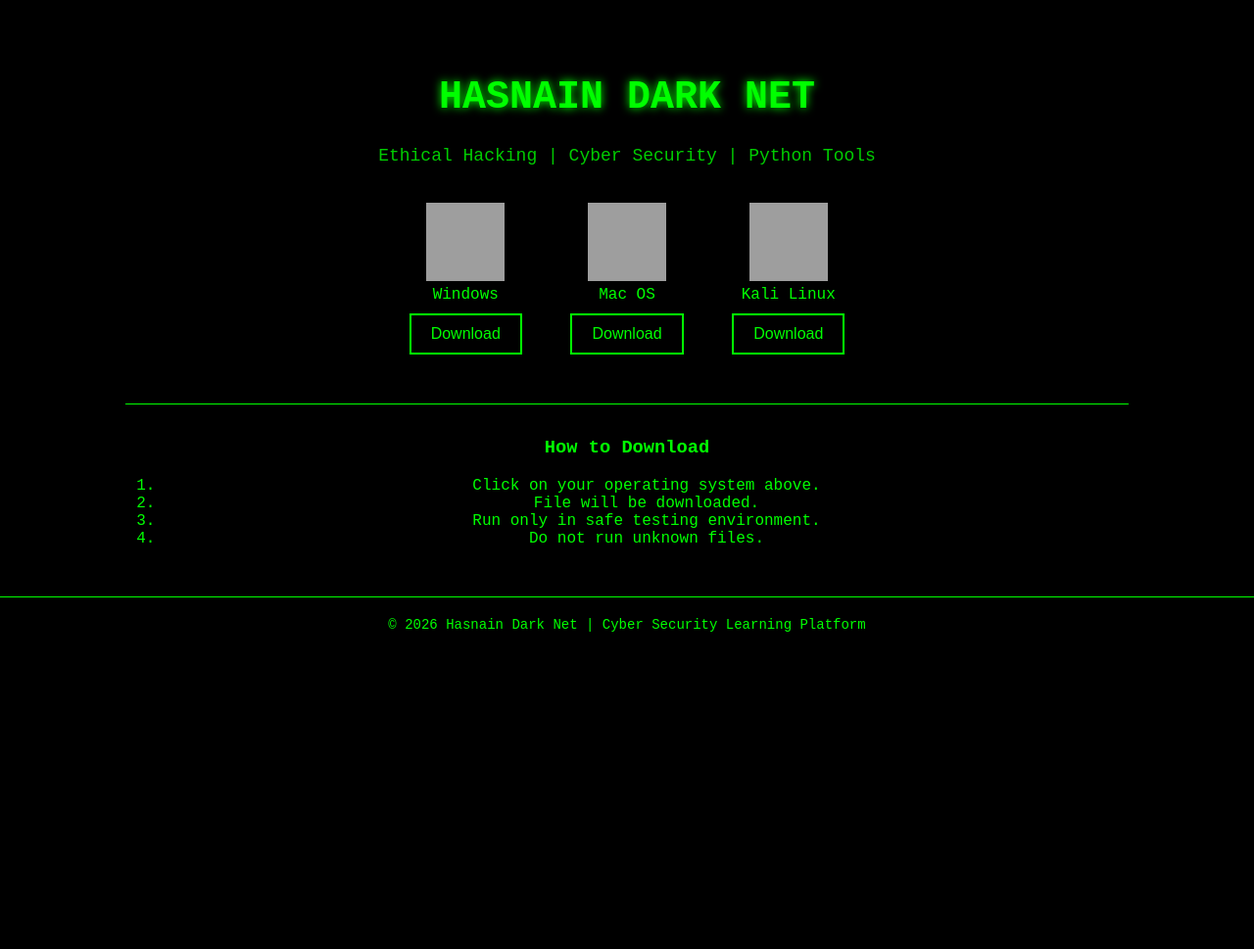
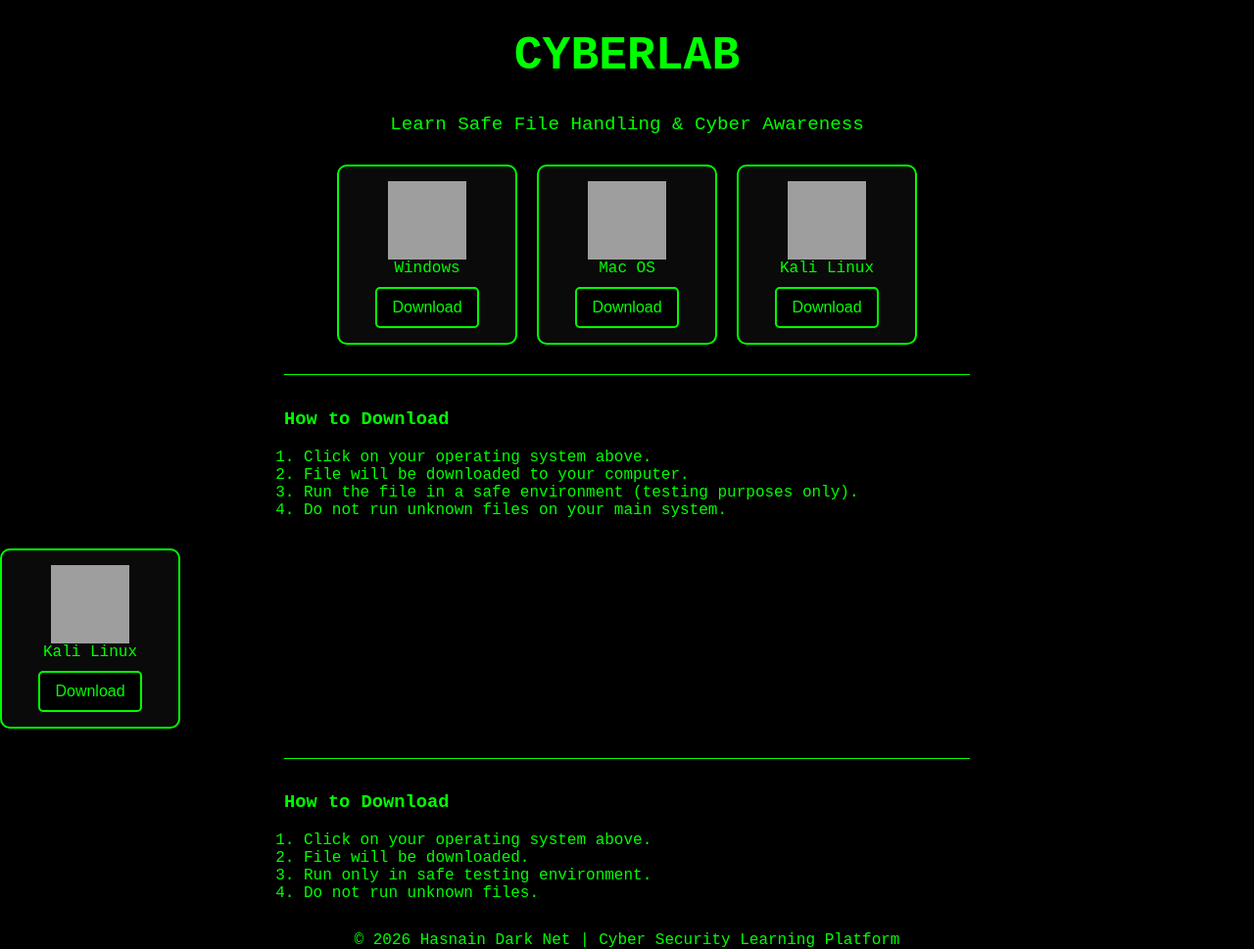
Before and after one commit to HasnainDarkNet/CyberLab, a Flask app: page / in a window 1280 px wide. Shown: the whole page at 98% size. Before the commit the page ends 645 px from the top, so only its background shows below. Run offline with Flask 3, Linux system fonts and the light colour scheme; parts of the project's set-up code (start-up, migrations or seed data) failed here and were passed over; grey boxes are pictures that could not be loaded.

Commit message:
Revamp index.html with new styles and content

```diff
--- a/templates/index.html
+++ b/templates/index.html
@@ -1,40 +1,146 @@
 <!DOCTYPE html>
-<html>
+<html lang="en">
 <head>
-<title>Hasnain Dark Net</title>
+    <meta charset="UTF-8">
+    <meta name="viewport" content="width=device-width, initial-scale=1.0">
+    <title>CyberLab - Safe File Download</title>
+    <style>
+        /* ================= Base Styles ================= */
+        body {
+            background: black;
+            color: #00ff00;
+            font-family: "Courier New", monospace;
+            text-align: center;
+            margin: 0;
+            padding: 0;
+        }
 
-<style>
-body {margin:0;padding:0;background:black;color:#00ff00;font-family:"Courier New", monospace;text-align:center;}
-.terminal {padding-top:50px;}
-h1 {font-size:40px;text-shadow:0 0 10px #00ff00;}
-p {font-size:18px;color:#00cc00;}
-.os-section {display:inline-block;margin:20px;text-align:center;transition:transform 0.3s;}
-.os-section:hover {transform:scale(1.1);}
-.os-icon {width:80px;height:80px;}
-.btn {margin-top:10px;padding:10px 20px;background:black;border:2px solid #00ff00;color:#00ff00;cursor:pointer;font-size:16px;}
-.btn:hover {background:#00ff00;color:black;}
-.download-instructions {margin-top:30px;font-size:16px;color:#00ff00;border-top:1px solid #00ff00;padding-top:15px;width:80%;margin-left:auto;margin-right:auto;}
-footer {margin-top:50px;padding:20px;border-top:1px solid #00ff00;font-size:14px;}
+        h1 {
+            font-size: 3em;
+            margin-top: 30px;
+        }
+
+        p {
+            font-size: 1.2em;
+            margin-bottom: 30px;
+        }
+
+        /* ================= OS Sections ================= */
+        .os-container {
+            display: flex;
+            flex-wrap: wrap;
+            justify-content: center;
+            gap: 20px;
+            padding: 0 10px;
+        }
+
+        .os-section {
+            display: flex;
+            flex-direction: column;
+            align-items: center;
+            background: #0a0a0a;
+            border: 2px solid #00ff00;
+            border-radius: 10px;
+            padding: 15px;
+            width: 150px;
+            transition: transform 0.3s;
+        }
+
+        .os-section:hover {
+            transform: scale(1.05);
+        }
+
+        .os-icon {
+            width: 80px;
+            height: 80px;
+        }
+
+        .btn {
+            margin-top: 10px;
+            padding: 10px 15px;
+            background: black;
+            border: 2px solid #00ff00;
+            color: #00ff00;
+            cursor: pointer;
+            font-size: 16px;
+            border-radius: 5px;
+            width: 100%;
+        }
+
+        .btn:hover {
+            background: #00ff00;
+            color: black;
+        }
+
+        /* ================= Download Instructions ================= */
+        .download-instructions {
+            margin: 30px auto;
+            font-size: 1em;
+            color: #00ff00;
+            border-top: 1px solid #00ff00;
+            padding-top: 15px;
+            width: 90%;
+            max-width: 700px;
+            text-align: left;
+        }
+
+        .download-instructions ol {
+            padding-left: 20px;
+        }
+
+        /* ================= Responsive Media Queries ================= */
+        @media (max-width: 768px) {
+            h1 { font-size: 2.5em; }
+            p { font-size: 1em; }
+            .os-section { width: 120px; padding: 10px; }
+            .os-icon { width: 60px; height: 60px; }
+            .btn { font-size: 14px; padding: 8px 12px; }
+        }
+
+        @media (max-width: 480px) {
+            h1 { font-size: 2em; }
+            p { font-size: 0.9em; }
+            .os-section { width: 100px; padding: 8px; }
+            .os-icon { width: 50px; height: 50px; }
+            .btn { font-size: 12px; padding: 6px 10px; }
+        }
     </style>
 </head>
 <body>
+    <h1>CYBERLAB</h1>
+    <p>Learn Safe File Handling & Cyber Awareness</p>
 
-<div class="terminal">
-<h1>HASNAIN DARK NET</h1>
-<p>Ethical Hacking | Cyber Security | Python Tools</p>
-
+    <div class="os-container">
         <div class="os-section">
-    <img src="https://img.icons8.com/color/96/windows-10.png" class="os-icon"/>
+            <img src="https://img.icons8.com/color/96/windows-10.png" class="os-icon" />
             <div>Windows</div>
             <a href="/download"><button class="btn">Download</button></a>
         </div>
 
         <div class="os-section">
-    <img src="https://img.icons8.com/color/96/mac-os.png" class="os-icon"/>
+            <img src="https://img.icons8.com/color/96/mac-os.png" class="os-icon" />
             <div>Mac OS</div>
             <a href="/download"><button class="btn">Download</button></a>
         </div>
 
+        <div class="os-section">
+            <img src="https://img.icons8.com/color/96/linux.png" class="os-icon" />
+            <div>Kali Linux</div>
+            <a href="/download"><button class="btn">Download</button></a>
+        </div>
+    </div>
+
+    <div class="download-instructions">
+        <h3>How to Download</h3>
+        <ol>
+            <li>Click on your operating system above.</li>
+            <li>File will be downloaded to your computer.</li>
+            <li>Run the file in a safe environment (testing purposes only).</li>
+            <li>Do not run unknown files on your main system.</li>
+        </ol>
+    </div>
+</body>
+    </html>
 <div class="os-section">
     <img src="https://img.icons8.com/color/96/linux.png" class="os-icon"/>
     <div>Kali Linux</div>
```
Lines whose indentation alone changed are shown as unchanged.
